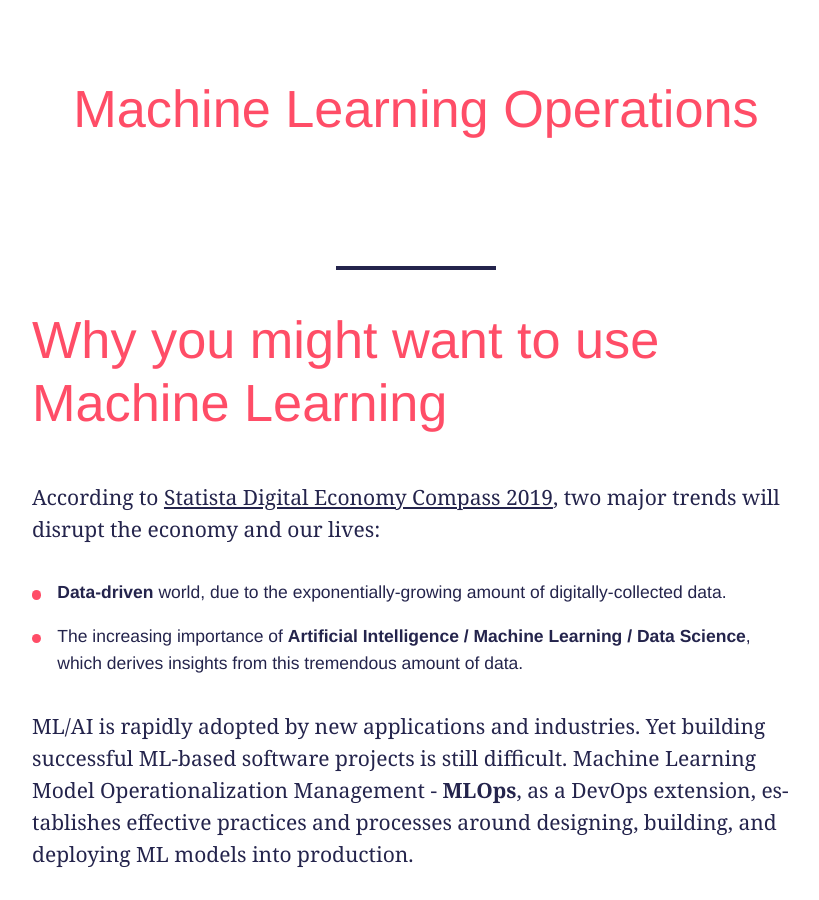
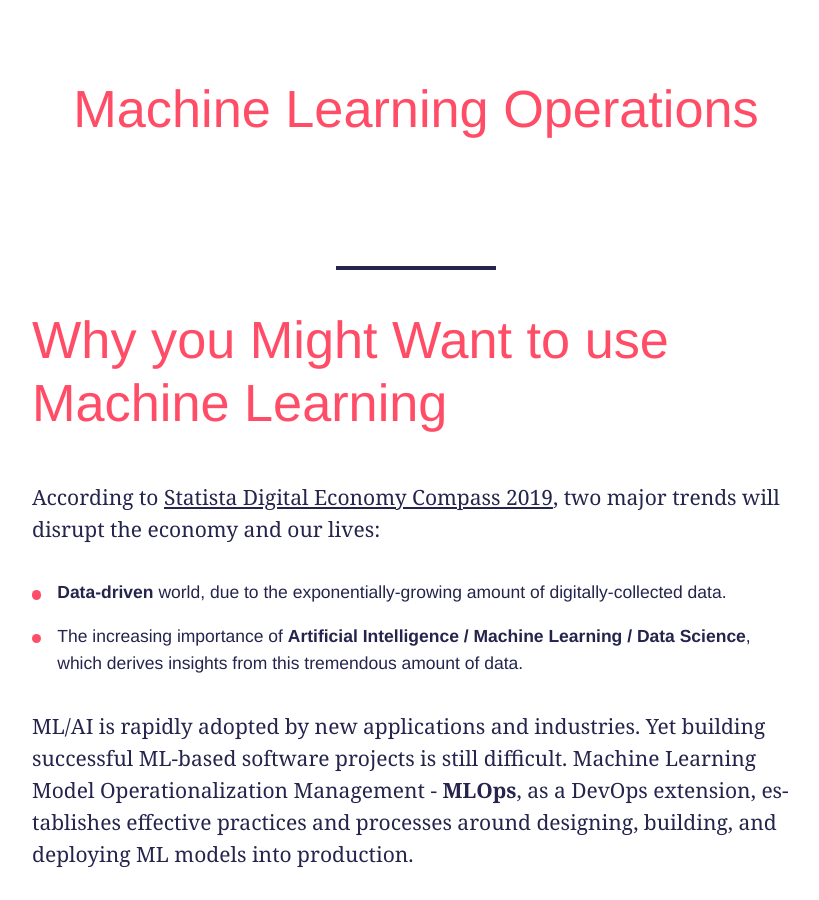
Before and after one commit to innoq/ml-ops.org, a Jekyll site: the page built from content/motivation.md, in a window 1280 px wide and 900 px high. Shown: the whole window, without its empty margins (224-1043 px from the left). Built offline with Jekyll 4.4.1, drawn with Linux system fonts in a browser that asks for light colours; some web fonts are replaced; some of the changed text lies outside the part shown.

Commit message:
formatting

```diff
--- a/content/motivation.md
+++ b/content/motivation.md
@@ -3,7 +3,7 @@
 layout: page
 ---
 
-# Why you might want to use Machine Learning
+# Why you Might Want to use Machine Learning
 
 According to [Statista Digital Economy Compass 2019](https://cdn.statcdn.com/download/pdf/DigitalEconomyCompass2019.pdf), two major trends will disrupt the economy and our lives:
  - **Data-driven** world, due to the exponentially-growing amount of digitally-collected data.
@@ -43,7 +43,7 @@
  * *Fraud and Anomaly Detection*, to identify an action or transaction being a fraud or suspicious
  * *Information Extraction and Annotation*, to identify important information in a text, such as people's names, job descriptions, companies, and locations.
 
-# Deployment gap
+# Deployment Gap
 
 More and more enterprises are experimenting with ML models.
 Getting a model into the real world involves more than just building it.
@@ -68,7 +68,7 @@
 
 
 
-# Scenarios of change that need to be managed
+# Scenarios of Change That Need to be Managed
 
 The reason for the previously described deployment gap is that the development of the machine learning-based applications is fundamentally different from traditional software.
 The complete development pipeline includes three levels of change: **Data**, **ML Model**, and **Code**.
```
Also changed, not shown: content/end-to-end-ml-workflow.md (+1 -1 lines), content/phase-zero.md (+1 -1 lines), content/references.md (+2 -2 lines).
